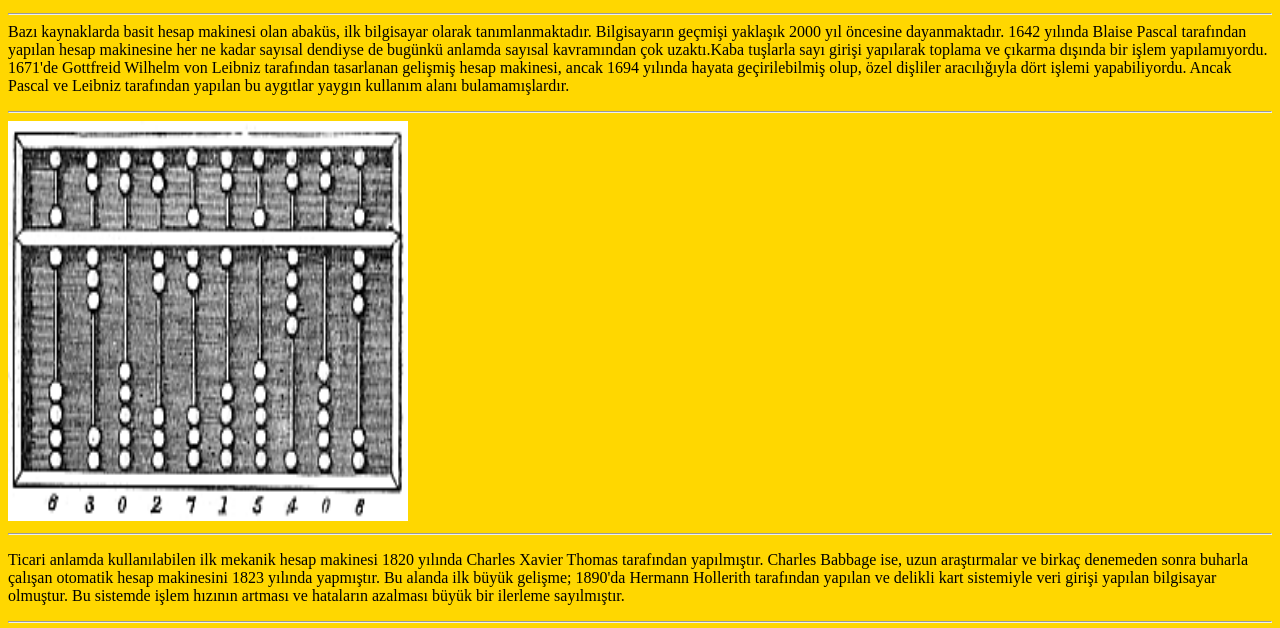
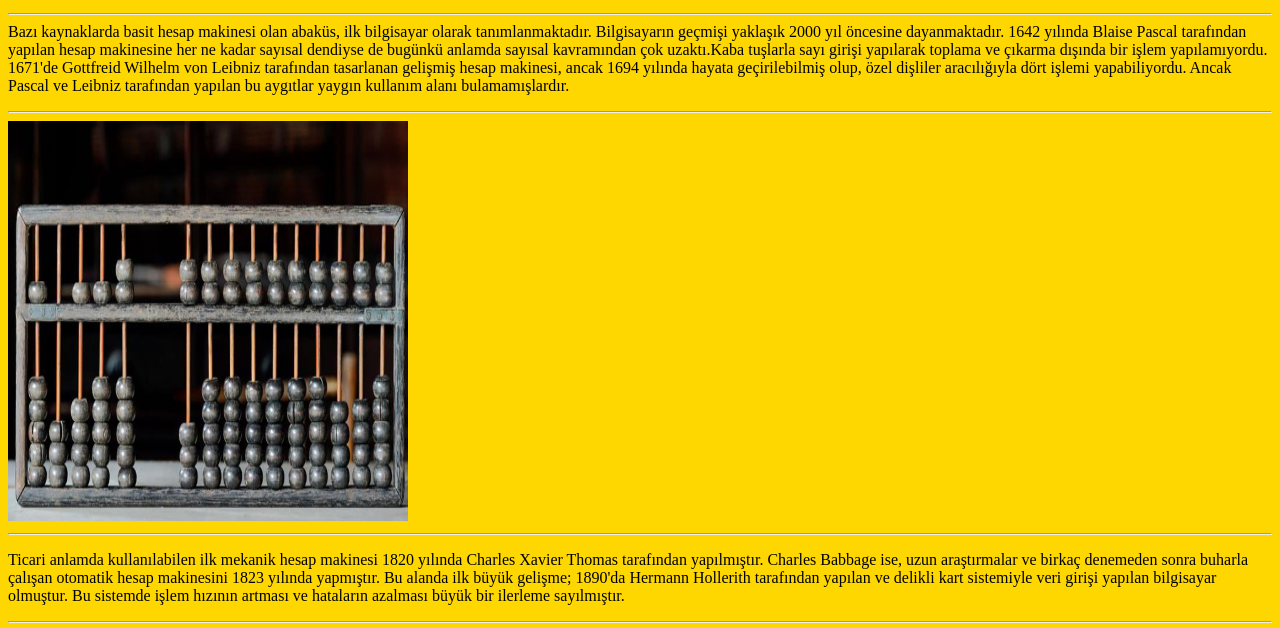
Before and after one commit to fatihselimyakar/fatihyakar.github.io, a plain HTML site: page index.html in a window 1280 px wide. Shown: the part 119-747 px from the top of the page. Drawn offline with Linux system fonts and the light colour scheme.

Commit message:
Update index.html

```diff
--- a/index.html
+++ b/index.html
@@ -9,7 +9,7 @@
     Bazı kaynaklarda basit hesap makinesi olan abaküs, ilk bilgisayar olarak tanımlanmaktadır. Bilgisayarın geçmişi yaklaşık 2000 yıl öncesine dayanmaktadır. 1642 yılında Blaise Pascal tarafından yapılan hesap makinesine her ne kadar sayısal dendiyse de bugünkü anlamda sayısal kavramından çok uzaktı.Kaba tuşlarla sayı girişi yapılarak toplama ve çıkarma dışında bir işlem yapılamıyordu.
     1671'de Gottfreid Wilhelm von Leibniz tarafından tasarlanan gelişmiş hesap makinesi, ancak 1694 yılında hayata geçirilebilmiş olup, özel dişliler aracılığıyla dört işlemi yapabiliyordu. Ancak Pascal ve Leibniz tarafından yapılan bu aygıtlar yaygın kullanım alanı bulamamışlardır.<p/>
     <hr/>
-    <img src="Abaküs.png" alt="Abaküs.png" width="400px" height="400px" />
+    <img src="abakus.jpg" alt="Abaküs" width="400px" height="400px" />
     <hr/>
     <p>Ticari anlamda kullanılabilen ilk mekanik hesap makinesi 1820 yılında Charles Xavier Thomas tarafından yapılmıştır. Charles Babbage ise, uzun araştırmalar ve birkaç denemeden sonra buharla çalışan otomatik hesap makinesini 1823 yılında yapmıştır. Bu alanda ilk büyük gelişme; 1890'da Hermann Hollerith tarafından yapılan ve delikli kart sistemiyle veri girişi yapılan bilgisayar olmuştur. Bu sistemde işlem hızının artması ve hataların azalması büyük bir ilerleme sayılmıştır.<p/>
     </body>
```
